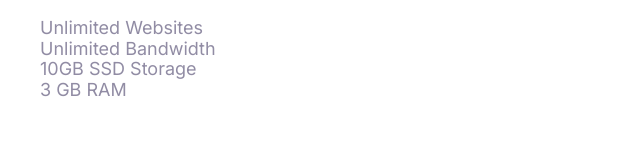
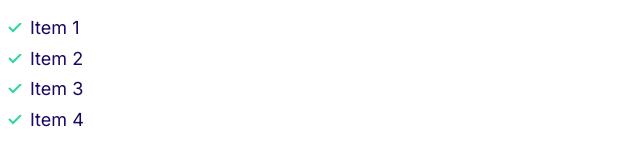
Before and after one commit to jodamo16/first-practice, a plain HTML site: page index.html in a window 1280 px wide. Shown: the whole page, without its empty margins (0-640 px from the left). Drawn offline with Linux system fonts and the light colour scheme.

Commit message:
creating list component.

```diff
--- a/CSS/styles.css
+++ b/CSS/styles.css
@@ -119,4 +119,27 @@ a {
 /*Lists*/
 .list {
   list-style: none;
+  padding-left: none;
+  color: var(--color-headings);
 }
+
+.list--inline .list__item {
+  display: inline-block;
+  margin-right: 2rem;
+}
+
+.list--tick {
+  list-style-image: url(../images/tick.svg);
+  padding-left: 3rem;
+}
+
+.list--tick .list__item {
+  padding-left: 0.5rem;
+  margin-bottom: 1rem;
+}
+
+@media screen and (min-width: 1024px) {
+  .list--tick .list__item {
+    padding-left: 0;
+  }
+}
--- a/index.html
+++ b/index.html
@@ -15,11 +15,11 @@
     <link rel="stylesheet" href="./CSS/styles.css" />
   </head>
   <body>
-    <ul class="list">
-      <li>Unlimited Websites</li>
-      <li>Unlimited Bandwidth</li>
-      <li>10GB SSD Storage</li>
-      <li>3 GB RAM</li>
+    <ul class="list list--tick">
+      <li class="list__item">Item 1</li>
+      <li class="list__item">Item 2</li>
+      <li class="list__item">Item 3</li>
+      <li class="list__item">Item 4</li>
     </ul>
   </body>
 </html>
```
Also changed, not shown: components/list.html (added, +6 -0 lines), images/tick.svg (added).
